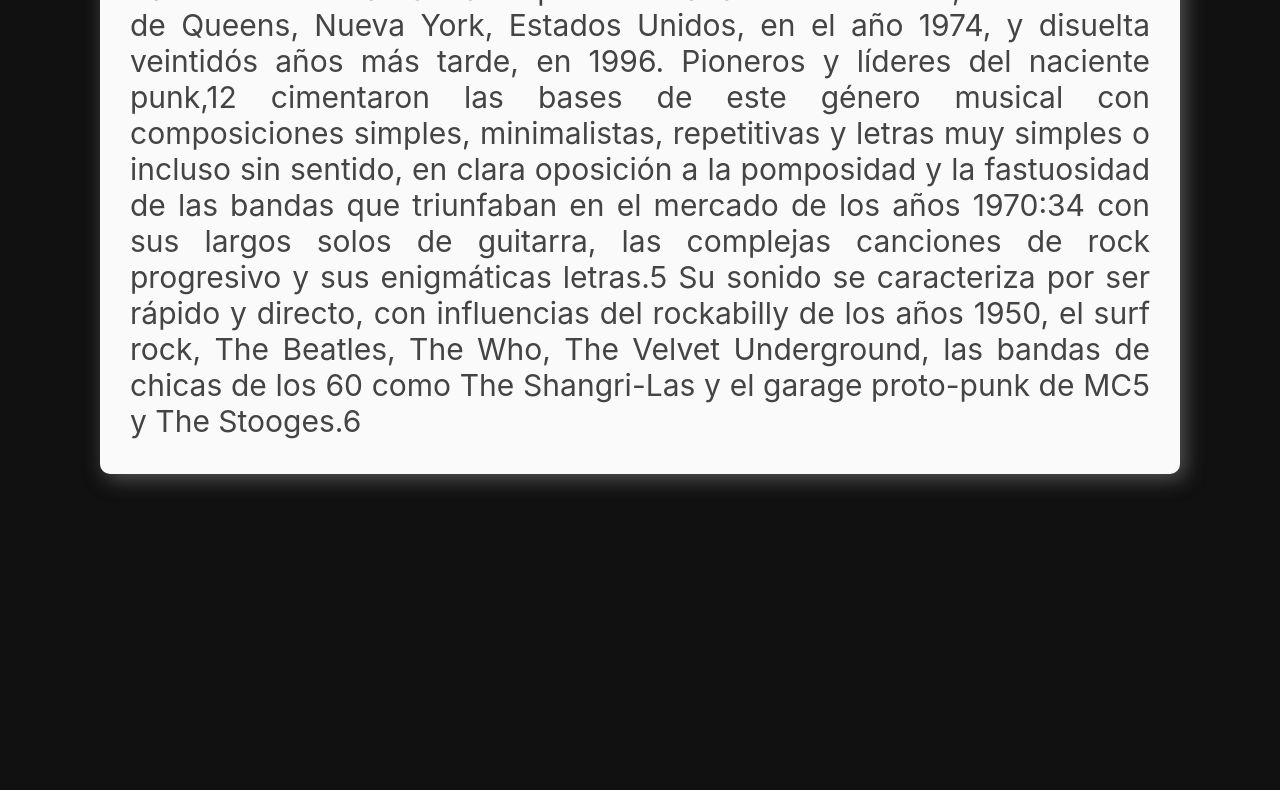
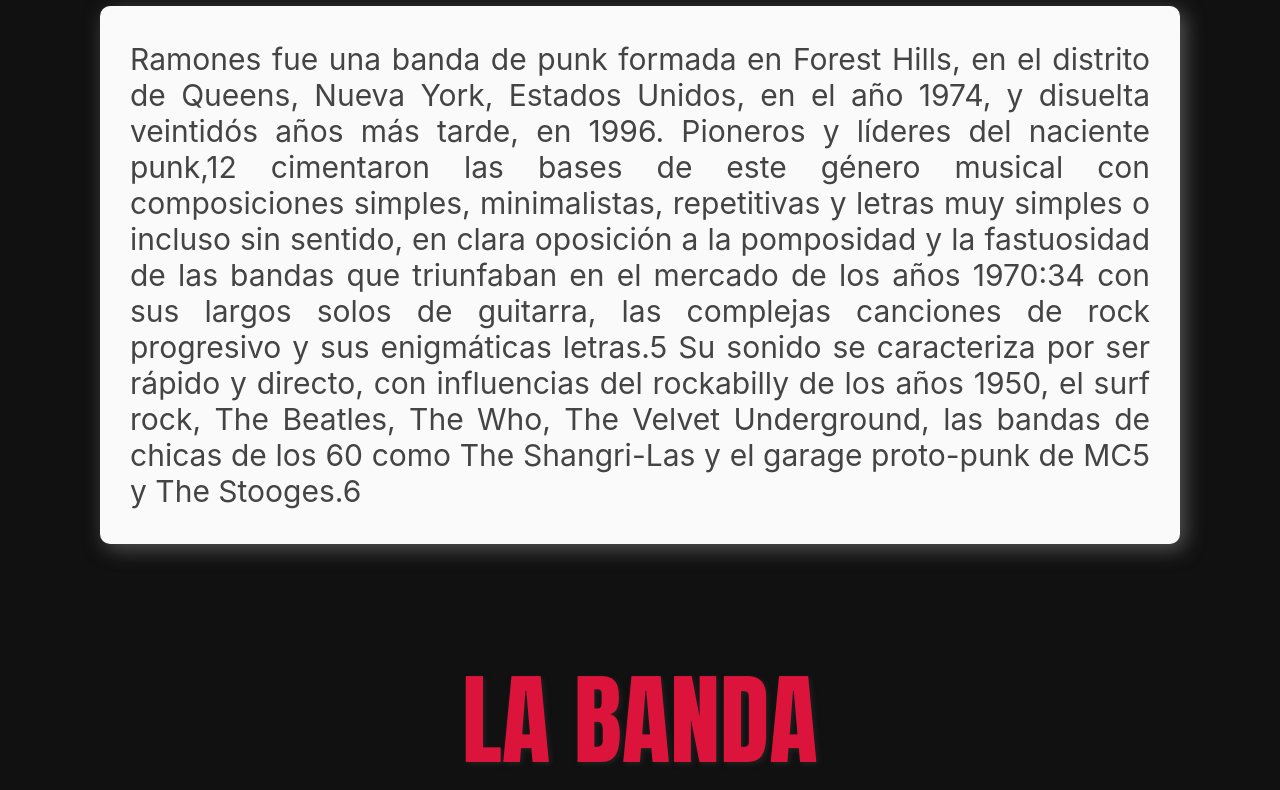
Before and after one commit to nsotosca/Banda, a plain HTML site: page index.html in a window 1280 px wide. Shown: the part 1280-2070 px from the top of the page. Drawn offline with Linux system fonts and the light colour scheme.

Commit message:
Edit css main and slide

```diff
--- a/css/style.css
+++ b/css/style.css
@@ -85,6 +85,7 @@
     padding: 4rem 10rem;
     min-width: 100rem;
     width: 100%;
+    margin-top: 6rem;
 }
 article{
     background-color:#fafafa;
@@ -93,9 +94,10 @@
     margin-top:20px;
 }
 .slide{
-    margin-bottom:100vmin;
+    min-height: 100vh;
     text-align: center;
-    padding: 4rem 0;
+    padding: 5rem 0;
+    /* margin-top: 10rem; */
 }
 
 .column{
```
